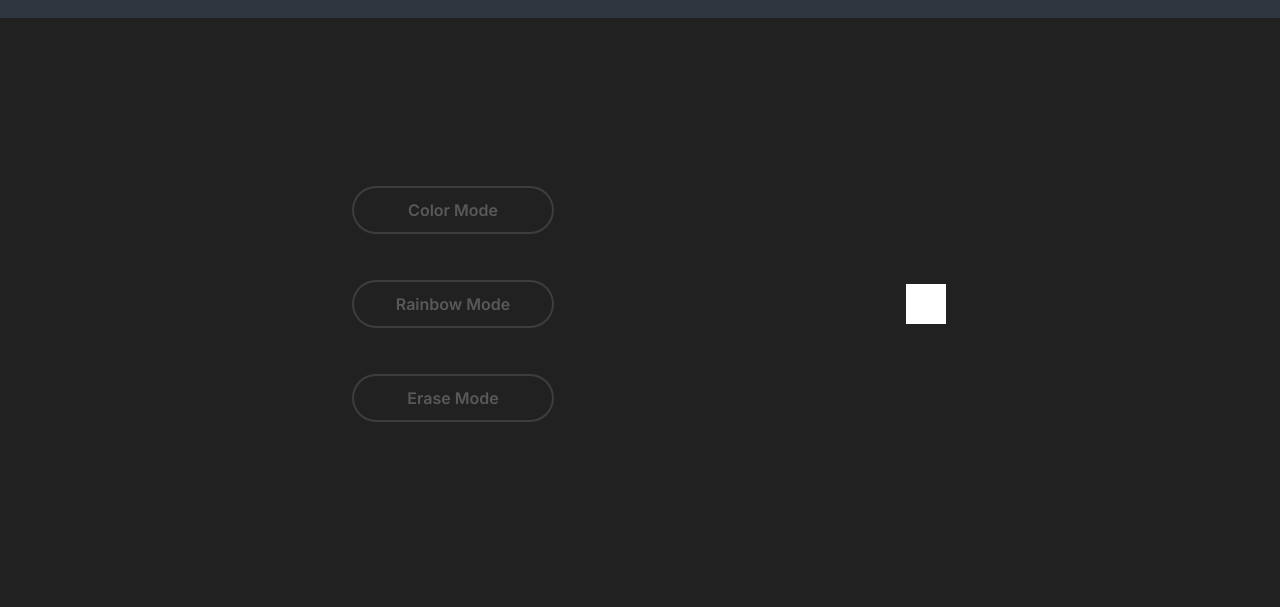
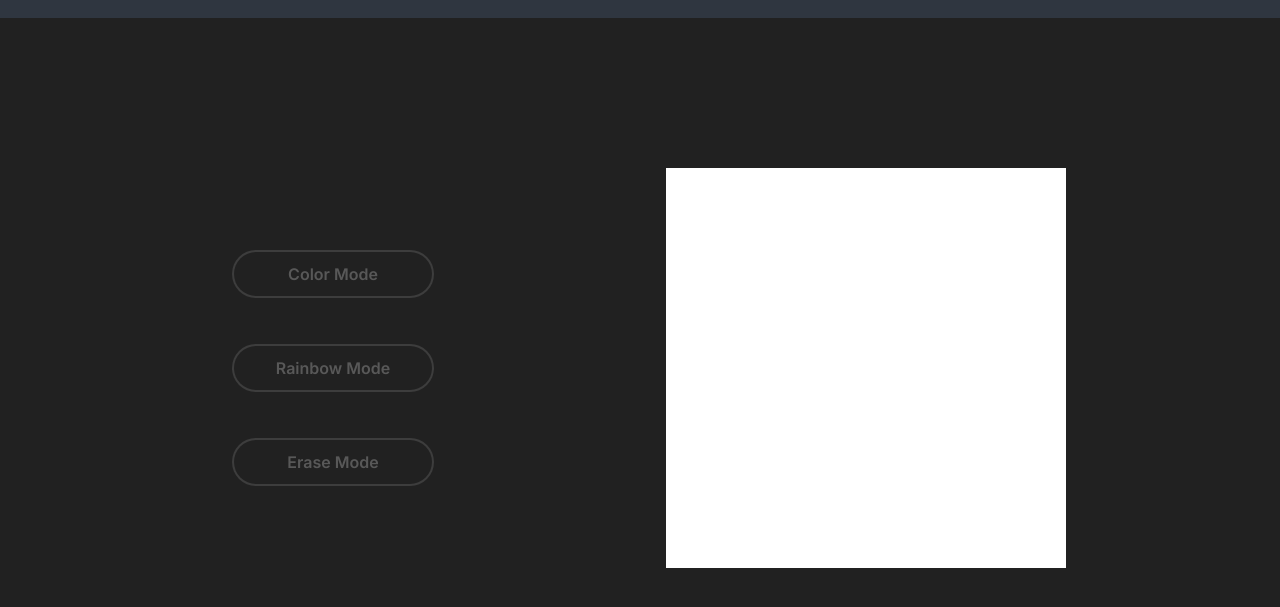
Before and after one commit to philip-ttz/etch-a-sketch, a plain HTML site: page index.html in a window 1280 px wide. Shown: the part 139-746 px from the top of the page. Drawn offline with Linux system fonts and the light colour scheme.

Commit message:
adding first grid for drawing

```diff
--- a/javascript.js
+++ b/javascript.js
@@ -1,7 +1,7 @@
 const colormode=document.querySelector("#colormode");
 const rainbowmode=document.querySelector("#rainbowmode");
 const erasemode=document.querySelector("#erasemode");
-
+const main=document.querySelector(".main");
 
 colormode.addEventListener('click', () =>{
     activemode(0);
@@ -29,3 +29,14 @@ function activemode(mode){
         colormode.classList.remove("activebtn");
     }
 }
+
+for (let i = 0; i < 8; i++) {
+    const div=document.createElement("div");
+    div.classList.add("maincolorblock");
+    main.appendChild(div);
+    for (let j = 0; j < 8; j++) {
+        const feld = document.createElement("div");
+        feld.style.cssText = "background-color:white; width:50px; height:50px; border-color:black; border-width:5px;";
+        div.appendChild(feld);
+    }
+}
--- a/styles.css
+++ b/styles.css
@@ -37,7 +37,8 @@ body{
 
 .main{
     background-color: white;
-    padding: 20px;
+    display: flex;
+    flex-direction: column;
 }
 
 .aside{
@@ -106,3 +107,8 @@ body{
     background-color: #f5f6fa;
     opacity: 1;
 }
+
+.maincolorblock{
+    display: flex;
+    flex-direction: row;
+}
```
